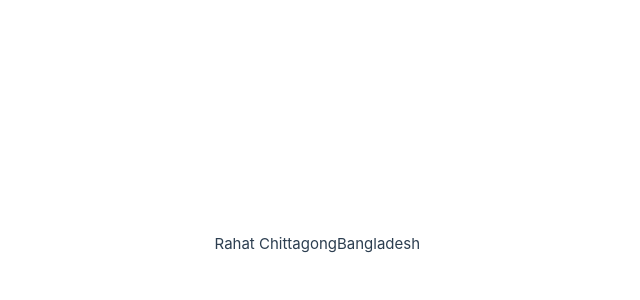
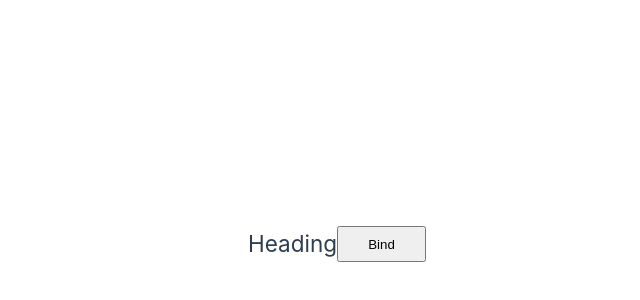
Before and after one commit to Rahatul99/Hello-vue, a Vue app in the folder hello-world/: page / in a window 1280 px wide. Shown: the part 156-456 px from the top of the page, without its empty margins (303-943 px from the left). Built offline with nearby package versions, Linux system fonts and the light colour scheme.

Commit message:
Binding class

```diff
--- a/hello-world/src/App.vue
+++ b/hello-world/src/App.vue
@@ -3,17 +3,16 @@
   name: "App",
   data(){
     return{
-      name: "Rahat",
-      city: "Chittagong",
-      country: "Bangladesh"
+      headingId: "heading",
+      isDisabled: false
     }
   }
 }
 </script>
 
 <template>
-  <div>{{ name }} {{ city }}</div>
-  <div v-text="country"></div>
+  <h2 v-bind:id="headingId">Heading</h2>
+  <button v-bind:disabled="isDisabled">Bind</button>
 </template>
 
 <style scoped>
```
